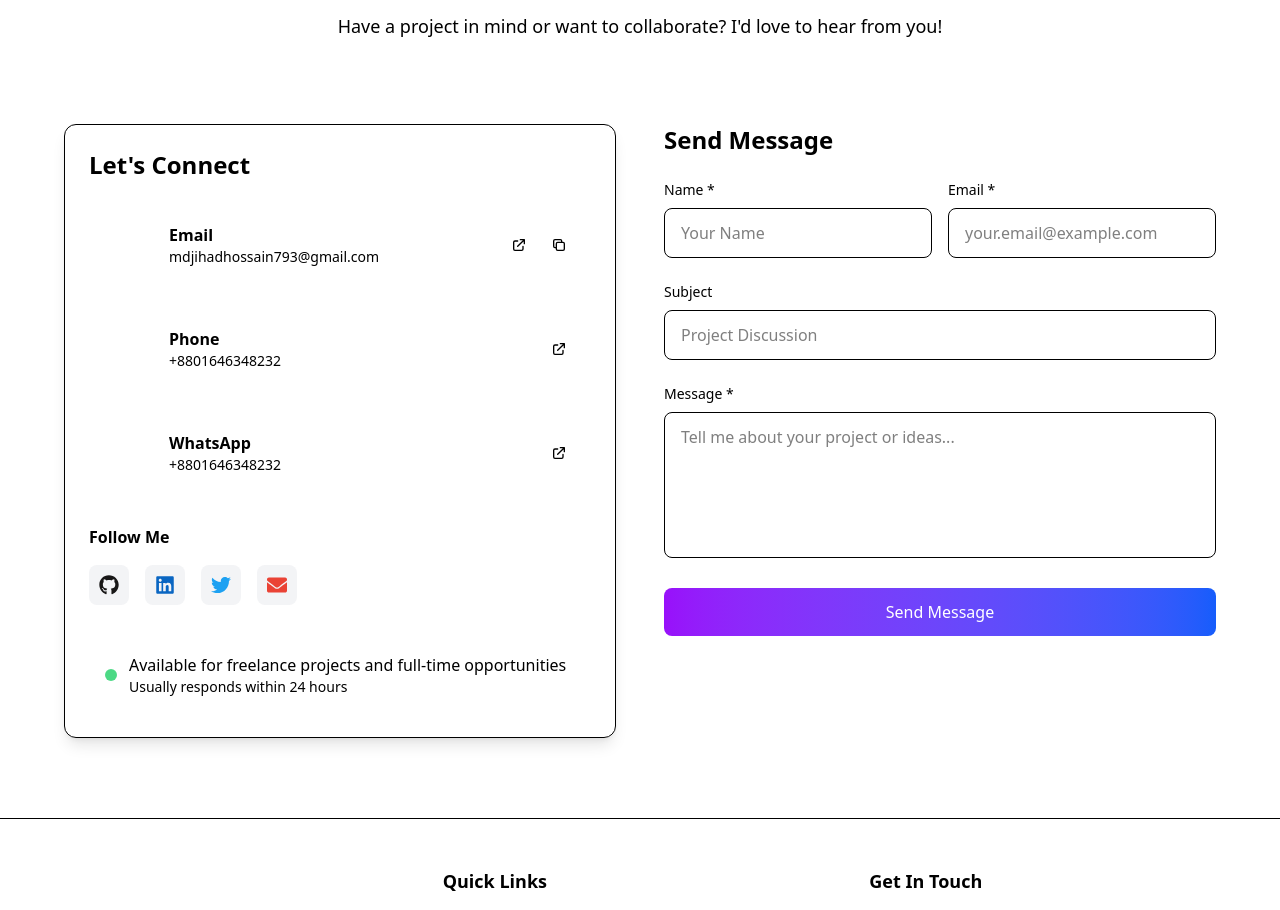
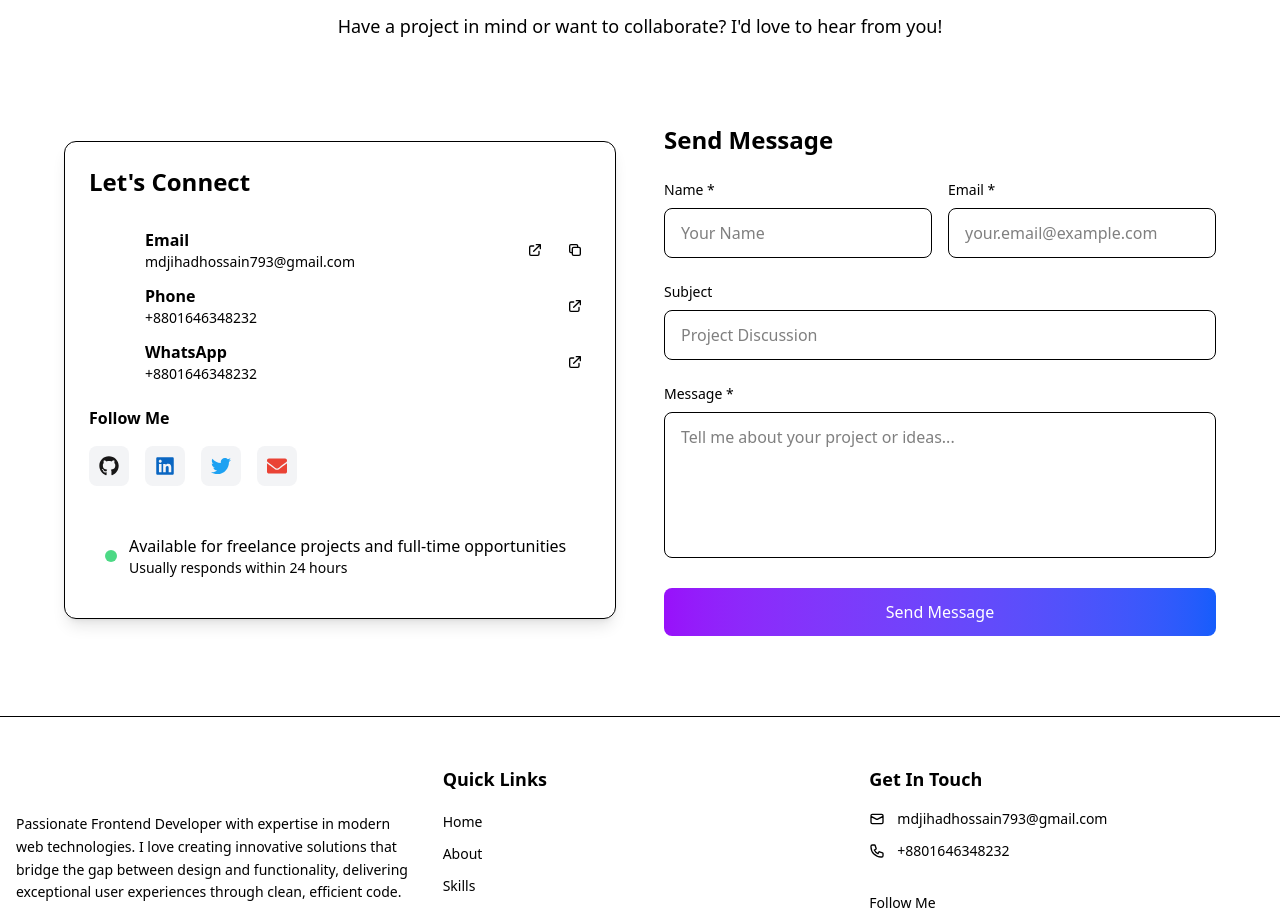
Before and after one commit to codewithjihad1/portfolio, a React (Vite) app: page / in a window 1280 px wide. Shown: the part 4080-4990 px from the top of the page. Built offline with nearby package versions, Linux system fonts and the light colour scheme.

Commit message:
refactor: improve layout and spacing in ContactSection component

```diff
--- a/src/components/sections/ContactSection.jsx
+++ b/src/components/sections/ContactSection.jsx
@@ -120,7 +120,7 @@ const ContactSection = () => {
                         <div className="w-24 h-1 bg-gradient-to-r from-primary-600 to-secondary-600 mx-auto rounded-full mt-4"></div>
                     </div>
 
-                    <div className="grid lg:grid-cols-2 gap-12">
+                    <div className="grid lg:grid-cols-2 items-center gap-12">
                         {/* Contact Information */}
                         <div className={`transition-all duration-1000 delay-200 ${isVisible ? 'opacity-100 translate-x-0' : 'opacity-0 -translate-x-10'}`}>
                             <Card>
@@ -128,9 +128,9 @@ const ContactSection = () => {
                                     Let's Connect
                                 </h3>
 
-                                <div className="space-y-6 mb-8">
+                                <div className="mb-4">
                                     {contactMethods.map((method) => (
-                                        <div key={method.title} className="flex items-center gap-4 p-4 rounded-lg hover:theme-bg-secondary transition-colors duration-200">
+                                        <div key={method.title} className="flex items-center gap-2 py-1 rounded-lg hover:theme-bg-secondary transition-colors duration-200">
                                             <div className="w-12 h-12 bg-gradient-to-r from-primary-600 to-secondary-600 rounded-lg flex items-center justify-center text-white">
                                                 {method.icon}
                                             </div>
```
